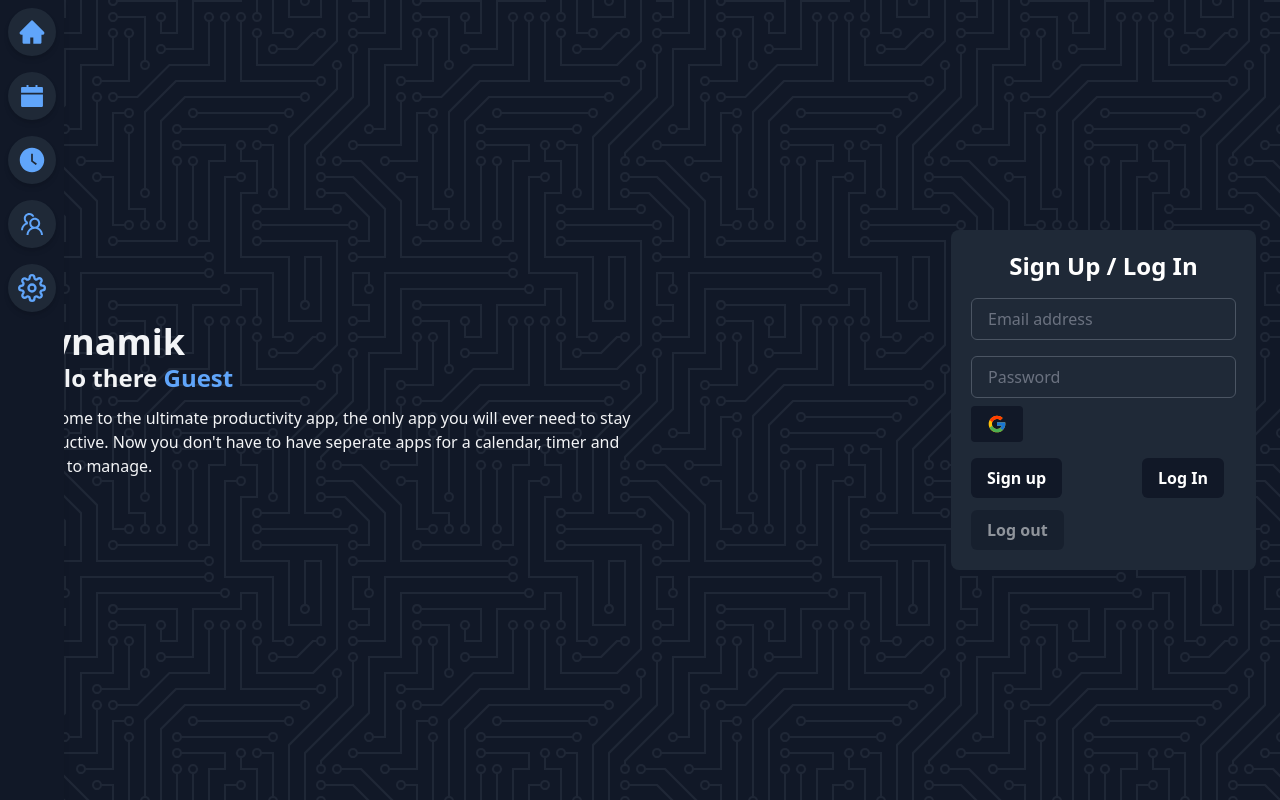
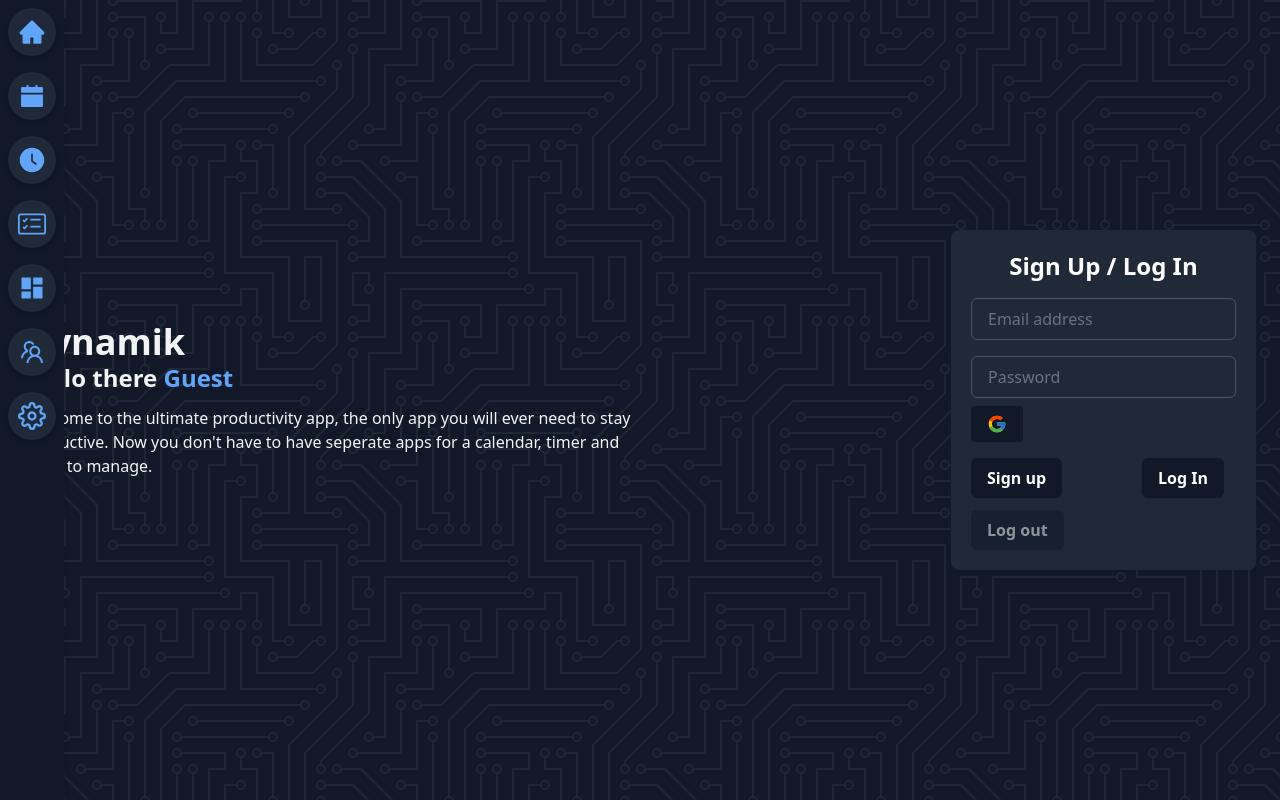
Before and after one commit to ScriptedRain/timerApp, a React (Create React App) app: page / in a window 1280 px wide. Built offline with nearby package versions, Linux system fonts and the light colour scheme; no server answers.

Commit message:
Updated the Side bar

```diff
--- a/src/Components/Sidebar.jsx
+++ b/src/Components/Sidebar.jsx
@@ -7,10 +7,15 @@ import {
   // AiOutlineRadiusSetting,
 } from 'react-icons/ai'
 import { FiSettings } from 'react-icons/fi'
+import {MdDashboard} from 'react-icons/md'
+import {BsCardChecklist} from 'react-icons/bs'
 const Sidebar = () => {
   return (
     <div className='fixed top-0 left-0 h-screen w-16 flex flex-col bg-gray-900 text-white shadow-md'>
-      <SideBarIcon icon={<AiFillHome size='28' />} text='Home' to={'/'} />
+      <SideBarIcon
+      icon={<AiFillHome
+      size='28' />}
+      text='Home' to={'/'} />
       <SideBarIcon
         icon={<AiFillCalendar size='28' />}
         text='Calendar'
@@ -22,18 +27,29 @@ const Sidebar = () => {
         to={'Timer'}
       />
       <SideBarIcon
+        icon={<BsCardChecklist size='28' />}
+        text='Reminders'
+        to={'Reminders'}
+      />
+      <SideBarIcon
+        icon={<MdDashboard size='28' />}
+        text='Board'
+        to={'Board'}
+      />
+      <SideBarIcon
         icon={<AiOutlineTeam size='28' />}
         text='About Us'
         to={'/About'}
       />
       <SideBarIcon
-        icon={<FiSettings size='28' />}
+        icon={<FiSettings size='28' top='90'/>}
         text='Settings'
         to={'Settings'}
       />
     </div>
   )
 }
+
 
 const SideBarIcon = ({ icon, text = 'tooltip 💡', to }) => {
   return (
--- /dev/null
+++ b/src/Pages/Board.jsx
@@ -0,0 +1 @@
+import react from 'react'
--- /dev/null
+++ b/src/Pages/Reminders.jsx
@@ -0,0 +1 @@
+import react from 'react'
```
